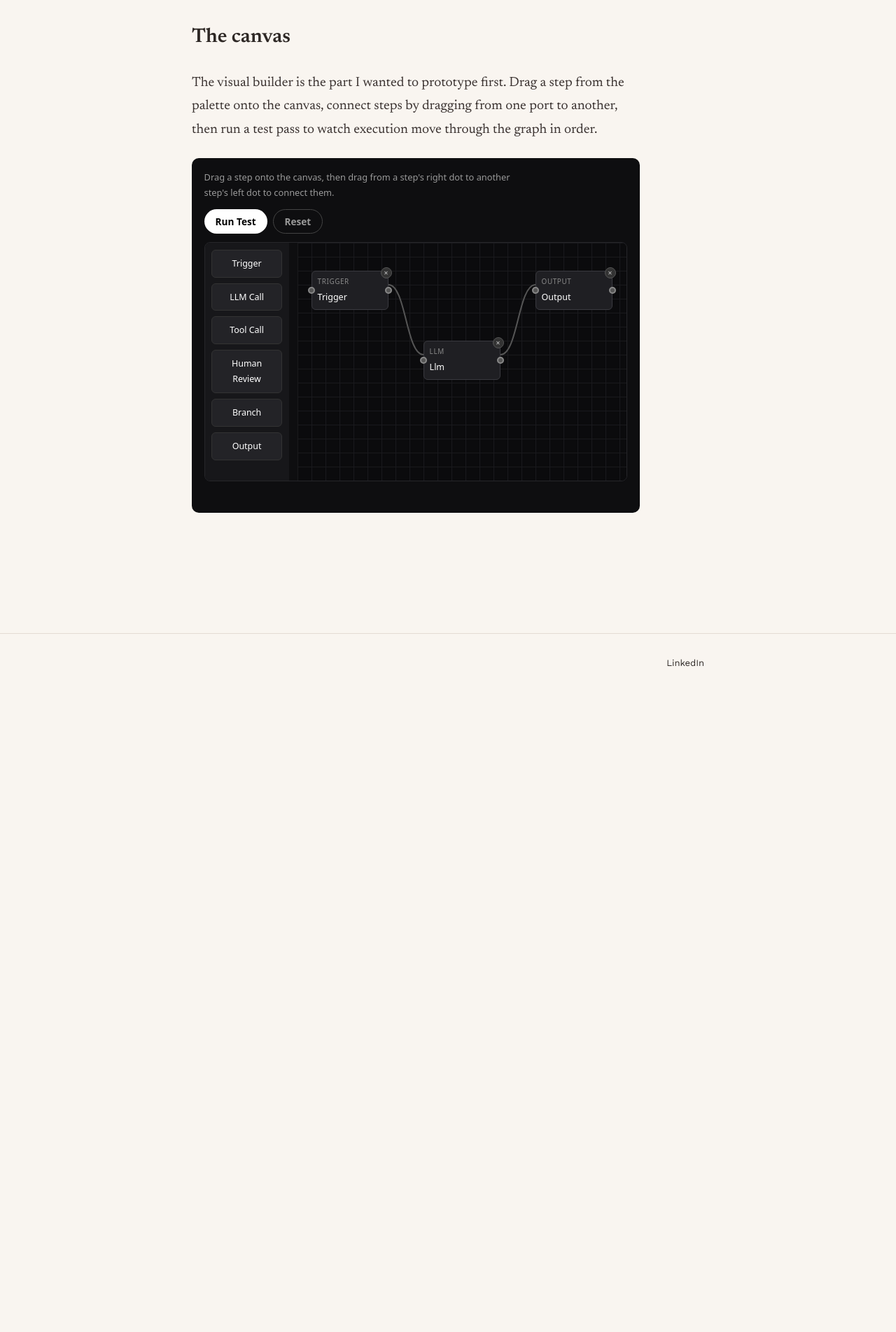
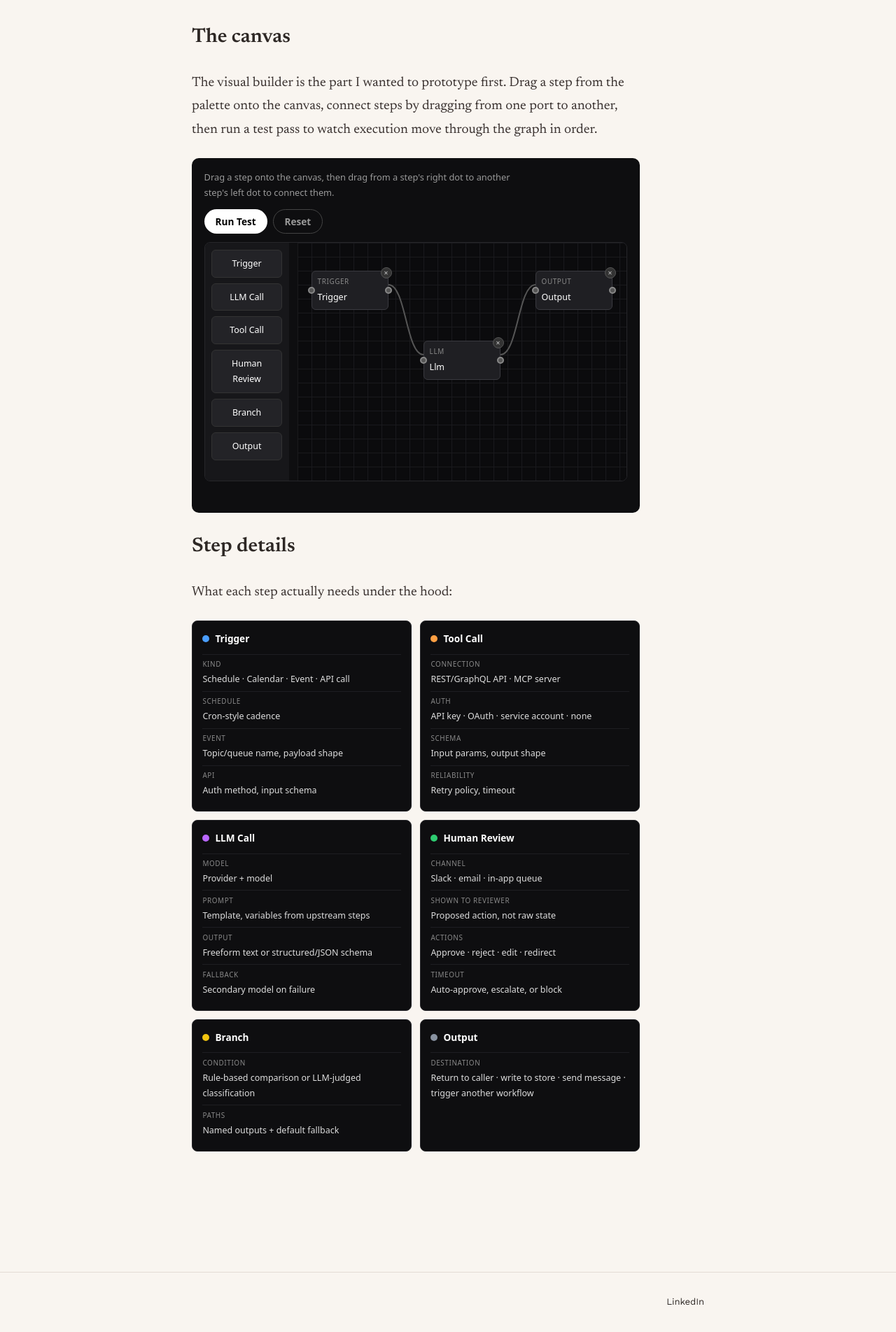
Before and after one commit to JohnSpencerTerry/wb, a Jekyll site: the page built from _side_projects/agentic-workflow-builder-canvas-prototype.md, in a window 1280 px wide. Shown: the part 1184-3088 px from the top of the page at 70% size. Built offline with Jekyll 4.4.1, drawn with Linux system fonts in a browser that asks for light colours; before the commit the page ends 2174 px from its top, so only the background shows below that.

Commit message:
Update agentic-workflow-builder-canvas-prototype.md

```diff
--- a/_side_projects/agentic-workflow-builder-canvas-prototype.md
+++ b/_side_projects/agentic-workflow-builder-canvas-prototype.md
@@ -327,3 +327,81 @@ The visual builder is the part I wanted to prototype first. Drag a step from the
   drawEdges();
 })();
 </script>
+
+## Step details
+
+What each step actually needs under the hood:
+
+<div class="awbd-grid">
+  <div class="awbd-card">
+    <div class="awbd-head"><span class="awbd-dot" style="background:#4a9eff"></span>Trigger</div>
+    <div class="awbd-field"><span class="awbd-label">Kind</span><span class="awbd-val">Schedule · Calendar · Event · API call</span></div>
+    <div class="awbd-field"><span class="awbd-label">Schedule</span><span class="awbd-val">Cron-style cadence</span></div>
+    <div class="awbd-field"><span class="awbd-label">Event</span><span class="awbd-val">Topic/queue name, payload shape</span></div>
+    <div class="awbd-field"><span class="awbd-label">API</span><span class="awbd-val">Auth method, input schema</span></div>
+  </div>
+  <div class="awbd-card">
+    <div class="awbd-head"><span class="awbd-dot" style="background:#ff9f43"></span>Tool Call</div>
+    <div class="awbd-field"><span class="awbd-label">Connection</span><span class="awbd-val">REST/GraphQL API · MCP server</span></div>
+    <div class="awbd-field"><span class="awbd-label">Auth</span><span class="awbd-val">API key · OAuth · service account · none</span></div>
+    <div class="awbd-field"><span class="awbd-label">Schema</span><span class="awbd-val">Input params, output shape</span></div>
+    <div class="awbd-field"><span class="awbd-label">Reliability</span><span class="awbd-val">Retry policy, timeout</span></div>
+  </div>
+  <div class="awbd-card">
+    <div class="awbd-head"><span class="awbd-dot" style="background:#b967ff"></span>LLM Call</div>
+    <div class="awbd-field"><span class="awbd-label">Model</span><span class="awbd-val">Provider + model</span></div>
+    <div class="awbd-field"><span class="awbd-label">Prompt</span><span class="awbd-val">Template, variables from upstream steps</span></div>
+    <div class="awbd-field"><span class="awbd-label">Output</span><span class="awbd-val">Freeform text or structured/JSON schema</span></div>
+    <div class="awbd-field"><span class="awbd-label">Fallback</span><span class="awbd-val">Secondary model on failure</span></div>
+  </div>
+  <div class="awbd-card">
+    <div class="awbd-head"><span class="awbd-dot" style="background:#2ecc71"></span>Human Review</div>
+    <div class="awbd-field"><span class="awbd-label">Channel</span><span class="awbd-val">Slack · email · in-app queue</span></div>
+    <div class="awbd-field"><span class="awbd-label">Shown to reviewer</span><span class="awbd-val">Proposed action, not raw state</span></div>
+    <div class="awbd-field"><span class="awbd-label">Actions</span><span class="awbd-val">Approve · reject · edit · redirect</span></div>
+    <div class="awbd-field"><span class="awbd-label">Timeout</span><span class="awbd-val">Auto-approve, escalate, or block</span></div>
+  </div>
+  <div class="awbd-card">
+    <div class="awbd-head"><span class="awbd-dot" style="background:#f1c40f"></span>Branch</div>
+    <div class="awbd-field"><span class="awbd-label">Condition</span><span class="awbd-val">Rule-based comparison or LLM-judged classification</span></div>
+    <div class="awbd-field"><span class="awbd-label">Paths</span><span class="awbd-val">Named outputs + default fallback</span></div>
+  </div>
+  <div class="awbd-card">
+    <div class="awbd-head"><span class="awbd-dot" style="background:#8892a0"></span>Output</div>
+    <div class="awbd-field"><span class="awbd-label">Destination</span><span class="awbd-val">Return to caller · write to store · send message · trigger another workflow</span></div>
+  </div>
+</div>
+
+<style>
+  .awbd-grid {
+    display: grid;
+    grid-template-columns: repeat(auto-fit, minmax(220px, 1fr));
+    gap: 0.75rem;
+    margin: 1.5rem 0;
+  }
+  .awbd-card {
+    background: #0e0e10;
+    border: 1px solid #26262a;
+    border-radius: 8px;
+    padding: 0.8rem 0.9rem;
+    font-family: system-ui, sans-serif;
+    color: #fff;
+  }
+  .awbd-head {
+    display: flex; align-items: center; gap: 0.5rem;
+    font-size: 0.85rem; font-weight: 600;
+    margin-bottom: 0.6rem;
+  }
+  .awbd-dot { width: 10px; height: 10px; border-radius: 50%; flex-shrink: 0; }
+  .awbd-field {
+    display: flex; flex-direction: column; gap: 0.1rem;
+    padding: 0.35rem 0;
+    border-top: 1px solid #1e1e22;
+  }
+  .awbd-field:first-of-type { border-top: 0; }
+  .awbd-label {
+    text-transform: uppercase; font-size: 0.62rem;
+    letter-spacing: 0.06em; color: #888;
+  }
+  .awbd-val { font-size: 0.78rem; color: #ddd; }
+</style>
```
